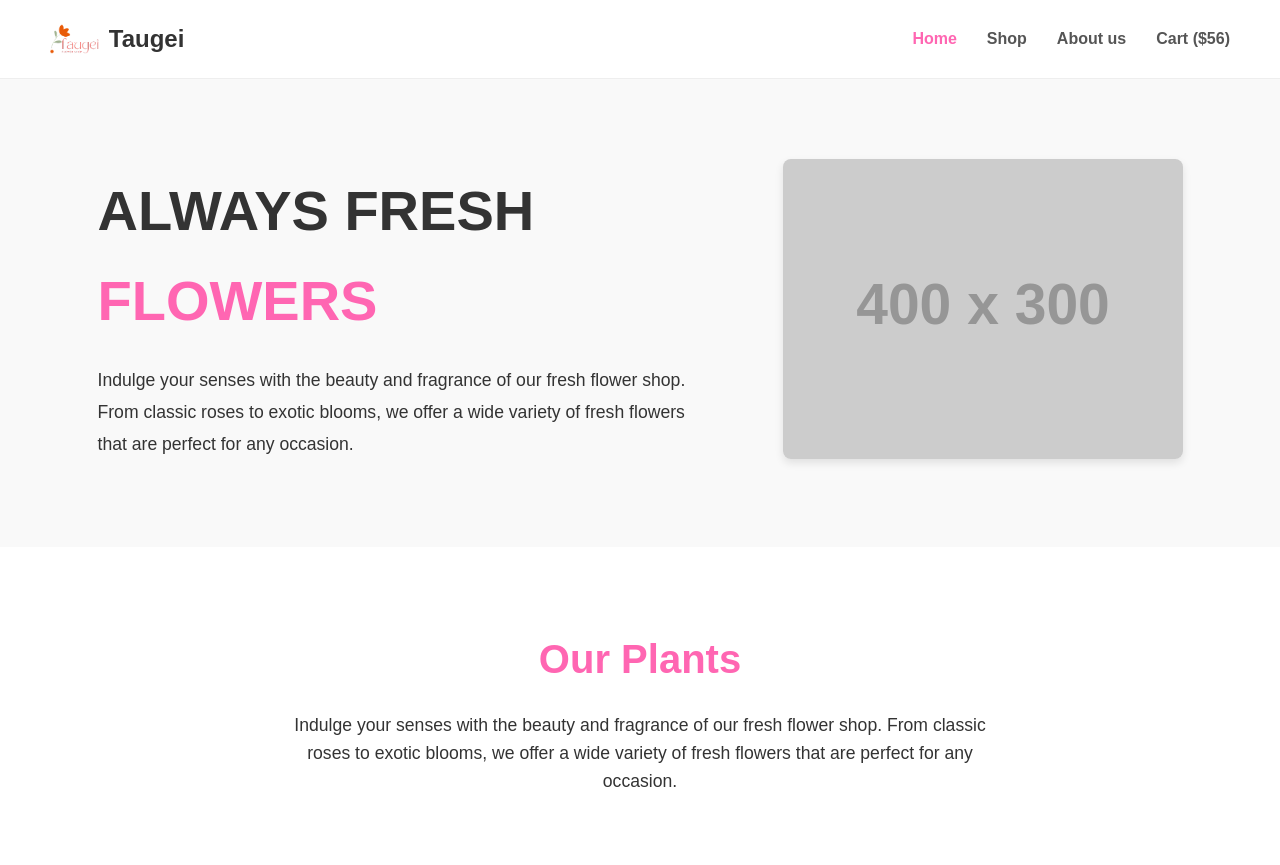
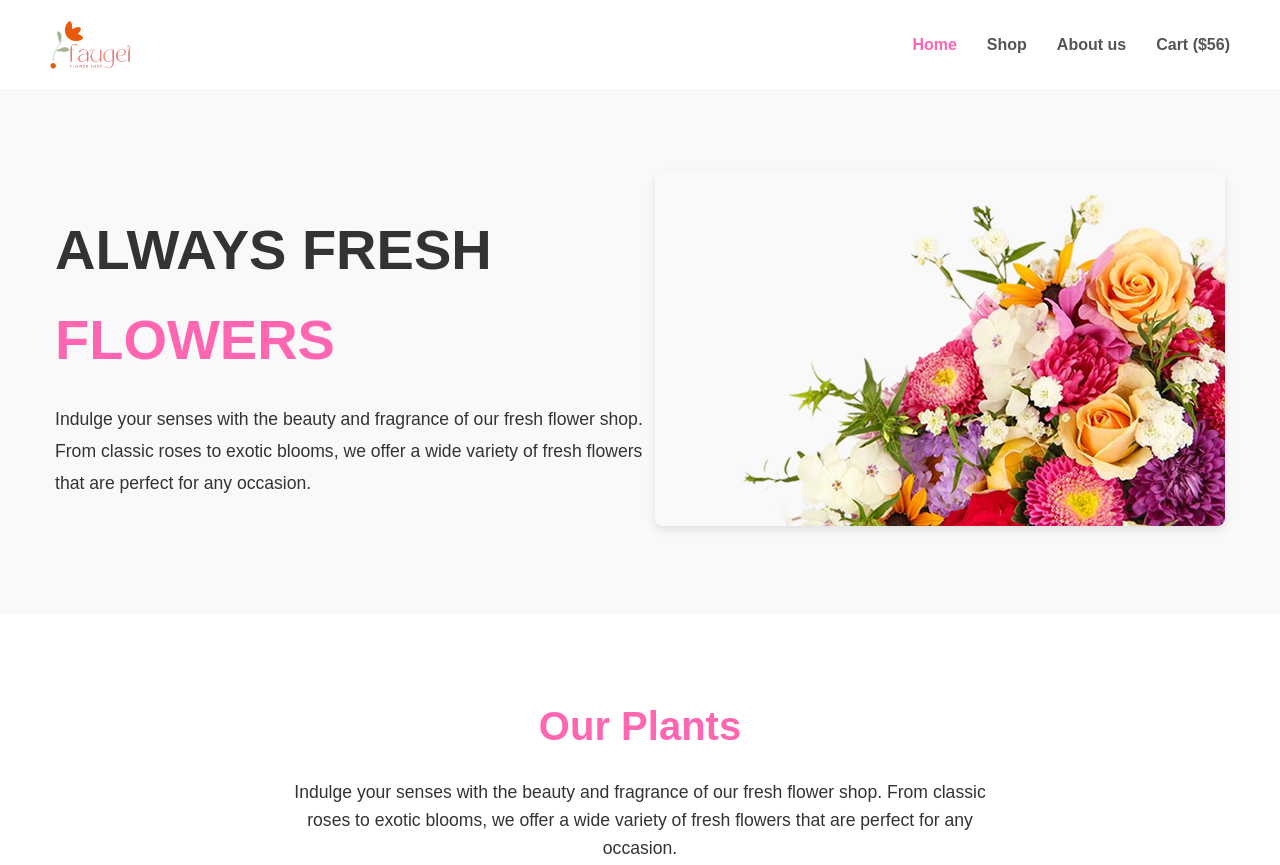
Before and after one commit to emo083/assignment-2-, a plain HTML site: page index.html in a window 1280 px wide. Shown: the top 865 px of the page. Drawn offline with Linux system fonts and the light colour scheme; placeholder pictures from the web are drawn by us.

Commit message:
added images

```diff
--- a/index.html
+++ b/index.html
@@ -9,7 +9,7 @@
 <body>
     <header>
         <div class="logo">
-            <img src="assets/logo.png" alt="Taugei Logo"> <span>Taugei</span>
+            <img src="assets/logo.png" alt="">
         </div>
         <nav>
             <ul>
@@ -28,7 +28,7 @@
                 <p>Indulge your senses with the beauty and fragrance of our fresh flower shop. From classic roses to exotic blooms, we offer a wide variety of fresh flowers that are perfect for any occasion.</p>
             </div>
             <div class="hero-image">
-                <img src="https://via.placeholder.com/400x300" alt="Assortment of fresh flowers"> </div>
+                <img src="assets/hero-flower.png" alt="Assortment of fresh flowers"> </div>
         </section>
 
         <section class="our-plants-section">
--- a/styles/portfolio.css
+++ b/styles/portfolio.css
@@ -27,7 +27,7 @@ header {
 }
 
 .logo img {
-    height: 30px; /* Adjust logo size */
+    height: 50px; /* Adjust logo size */
     margin-right: 10px;
 }
 
```
